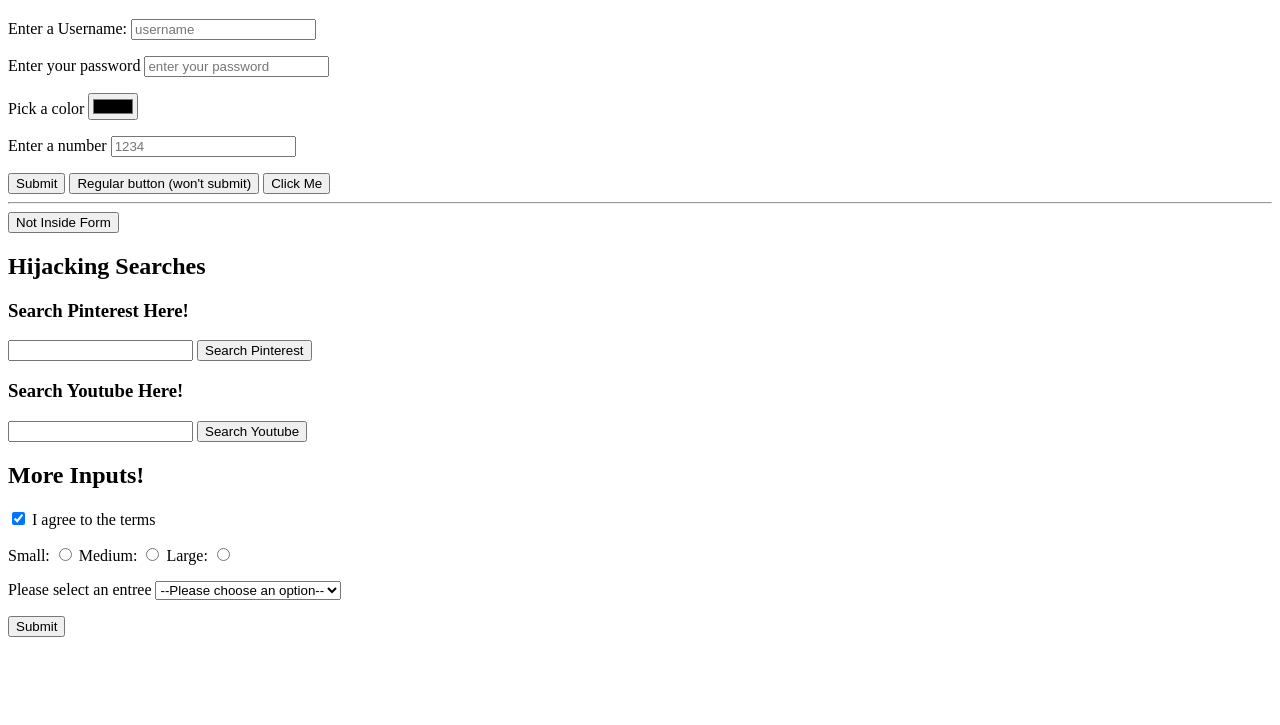
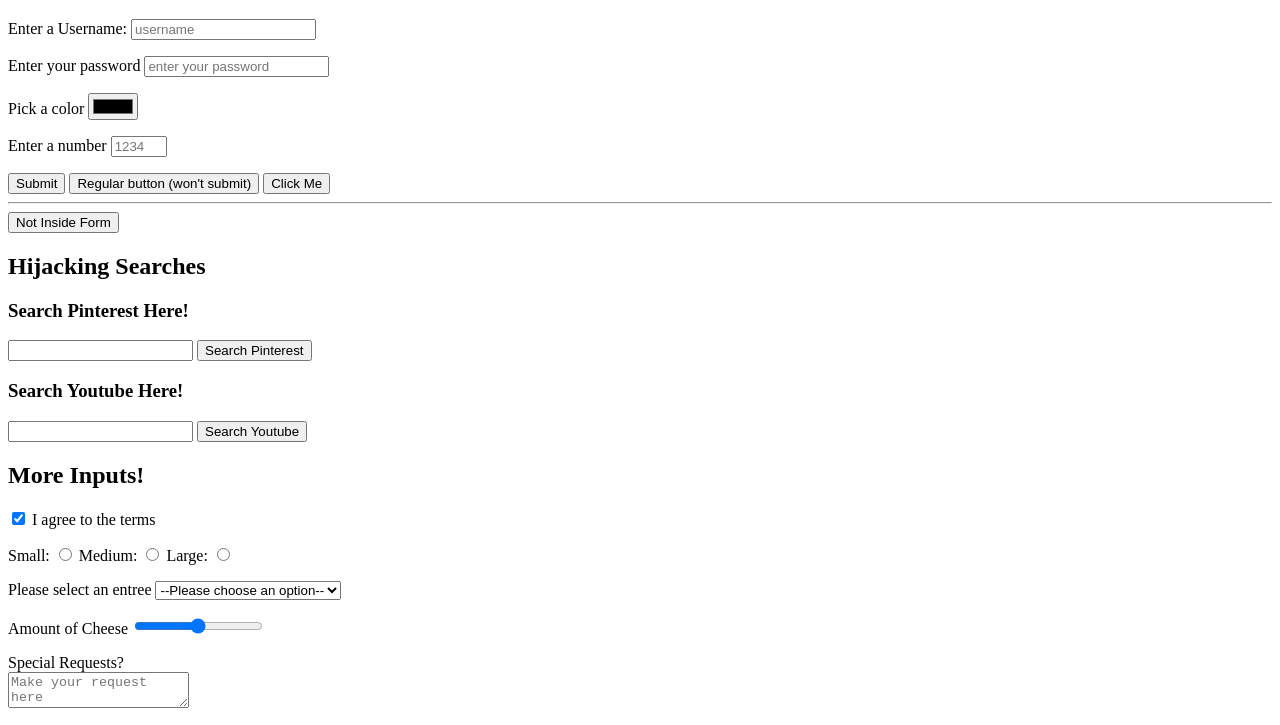
Before and after one commit to kannapatton/birds, a plain HTML site: page forms.html in a window 1280 px wide. Shown: the part 61-786 px from the top of the page. Drawn offline with Linux system fonts and the light colour scheme.

Commit message:
textareas

```diff
--- a/forms.html
+++ b/forms.html
@@ -39,7 +39,15 @@ name = value, you're sending with the name to search for the value-->
       </p>
       <p>
         <label for="number">Enter a number</label>
-        <input id="number" type="number" placeholder="1234" name="num" />
+        <input
+          id="number"
+          type="number"
+          placeholder="1234"
+          name="num"
+          min="25"
+          max="95"
+          step="10"
+        />
       </p>
       <!-- when pressed the submit button will try to find /tacos BECAUSE THE BUTTON IS IN THE FORM THAT SAYS /tacos -->
       <button>Submit</button>
@@ -90,7 +98,34 @@ name = value, you're sending with the name to search for the value-->
           <option value="veg">Vegetarian</option>
         </select>
       </p>
+      <p>
+        <label for="cheese">Amount of Cheese</label>
+        <input
+          type="range"
+          id="cheese"
+          min="0"
+          max="100"
+          step="5"
+          name="cheese_level"
+        />
+      </p>
+      <p>
+        <!-- text areas are NOT INPUTS -->
+        <label for="request">Special Requests?</label>
+        <br />
+        <textarea
+          name="Requests?"
+          id="request"
+          cols="20"
+          rows="2"
+          placeholder="Make your request here"
+        ></textarea>
+      </p>
       <button>Submit</button>
     </form>
+    <label for="story">Tell us a story....</label>
+    <textarea name="story" id="story" cols="30" rows="10">
+It was a dark and stormy night......</textarea
+    >
   </body>
 </html>
```
